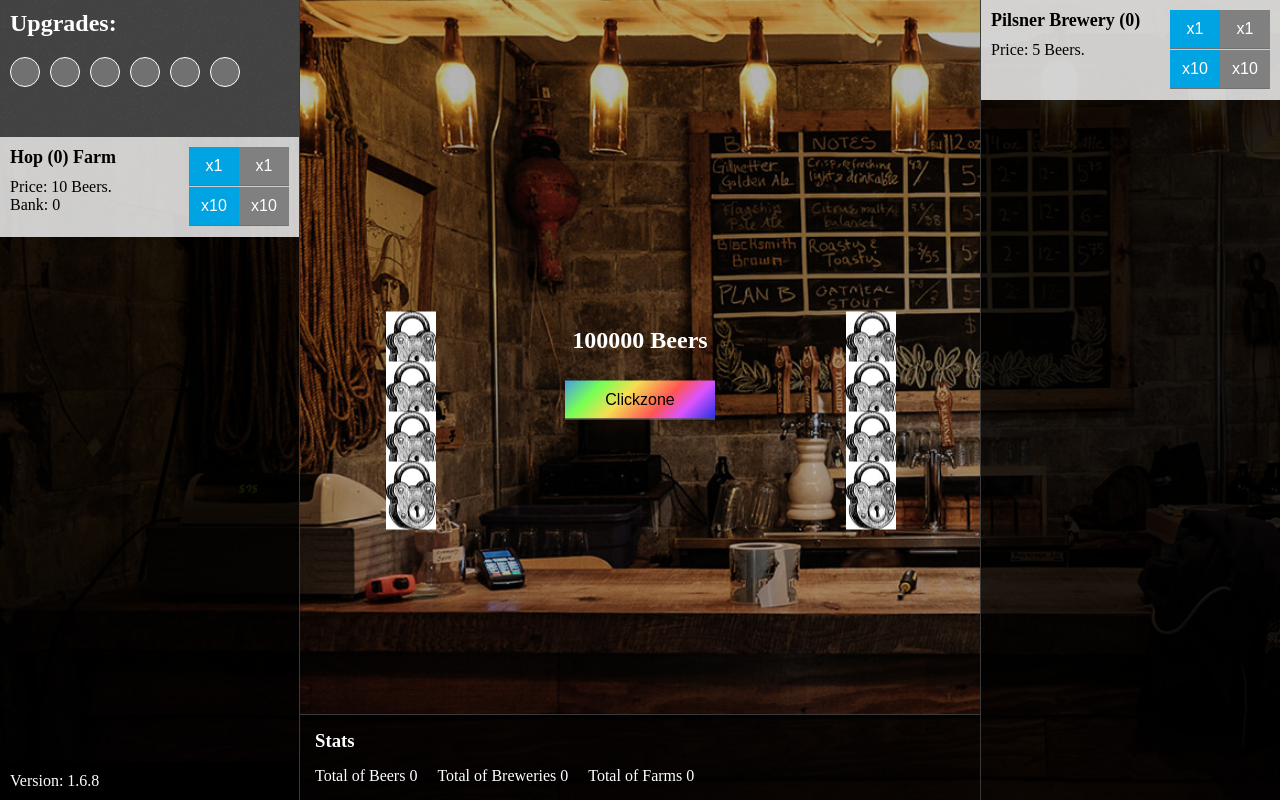
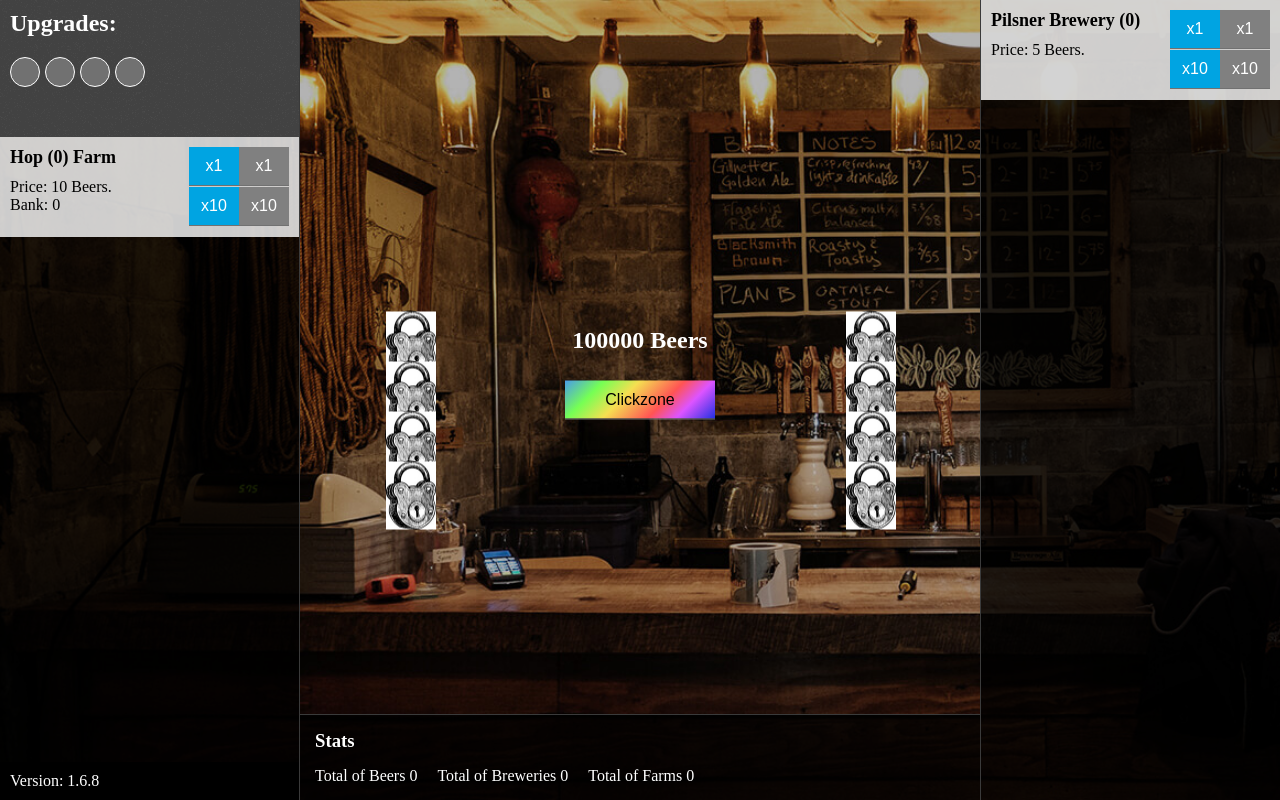
Before and after one commit to emmanuel-franc/beerclick, an Angular app: page / in a window 1280 px wide. Built offline with nearby package versions, Linux system fonts and the light colour scheme.

Commit message:
debug ngFor of upgrades

```diff
--- a/src/app/components/upgrade/upgrade.component.html
+++ b/src/app/components/upgrade/upgrade.component.html
@@ -2,14 +2,14 @@
   <h2>Upgrades:</h2>
 
   <ul class="upgrades">
-    <li class="upgrades-item"
+    <li class="upgrades-listItem"
         *ngFor="let upgrade of player.resources.upgrades;"
         (click)="buyUpgrade(upgrade);"
         title="{{upgrade.name}}, Price: {{upgrade.price}} Beers">
-      <img class="upgrades-img"
-           *ngIf="!upgrade.purchased && upgrade.unlocked"
-           src=""
-           alt="">
+      <div class="upgrades-item"
+           *ngIf="!upgrade.purchased && upgrade.unlocked">
+        <img class="upgrades-img" src="" alt="">
+      </div>
     </li>
   </ul>
 </div>
--- a/src/app/components/upgrade/upgrade.component.scss
+++ b/src/app/components/upgrade/upgrade.component.scss
@@ -11,9 +11,12 @@ h2 {
 .upgrades {
   margin-bottom: 40px;
 
-  &-item {
+  &-listItem {
     display: inline-block;
     vertical-align: middle;
+  }
+
+  &-item {
     overflow: hidden;
     width: 30px;
     height: 30px;
@@ -28,7 +31,6 @@ h2 {
     }
   }
 
-
   &-img {
 
   }
--- a/src/app/components/upgrade/upgrade.component.ts
+++ b/src/app/components/upgrade/upgrade.component.ts
@@ -1,4 +1,4 @@
-import { Component, OnInit, Input } from '@angular/core';
+import { Component, Input } from '@angular/core';
 import {Player} from "../../models/player.model";
 
 import * as _ from "lodash";
@@ -8,14 +8,11 @@ import * as _ from "lodash";
   templateUrl: './upgrade.component.html',
   styleUrls: ['./upgrade.component.scss']
 })
-export class UpgradeComponent implements OnInit {
+export class UpgradeComponent {
 
   @Input() player: Player;
 
   constructor() {
-  }
-
-  ngOnInit() {
   }
 
   isBuyable(item): boolean {
```
